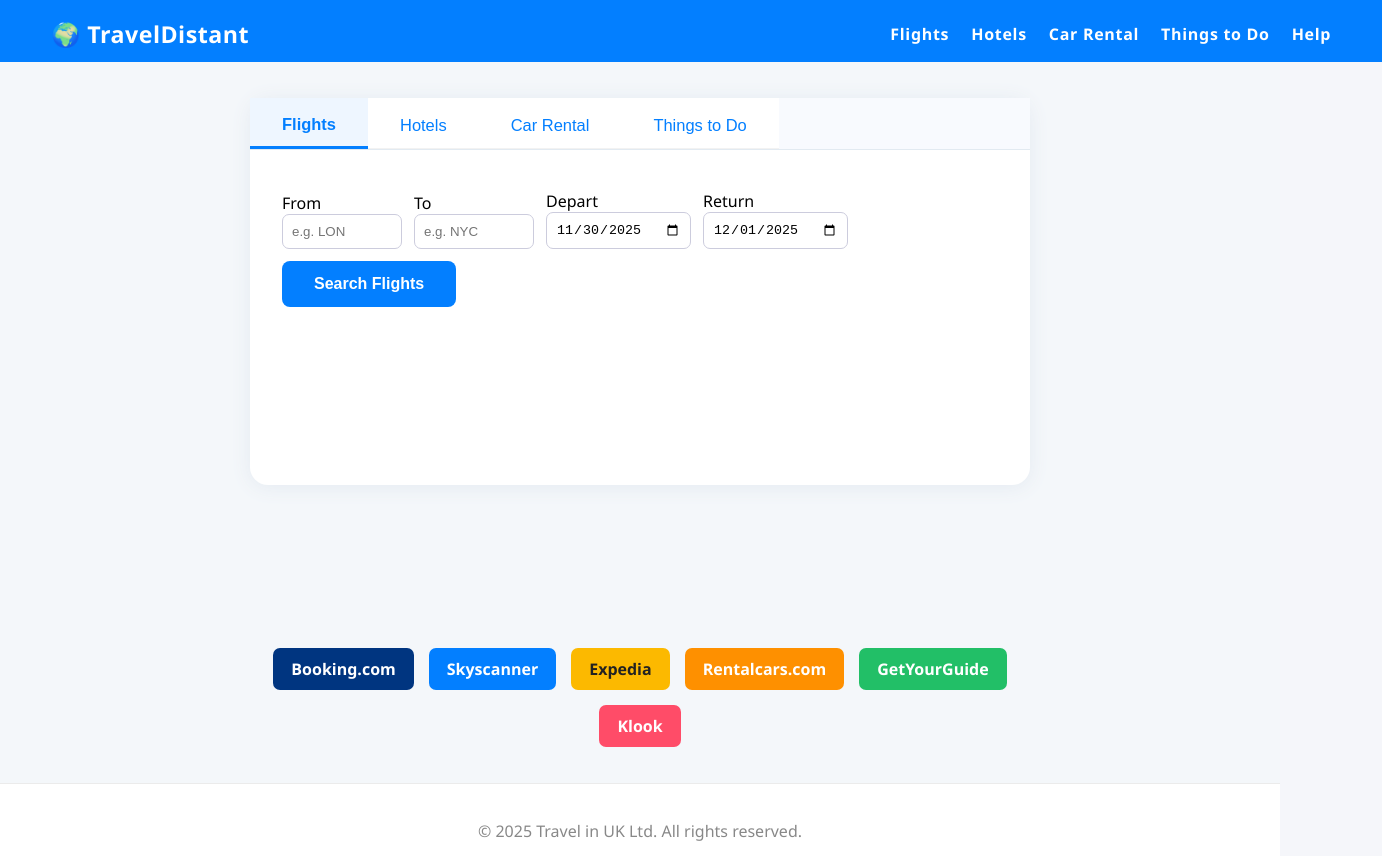
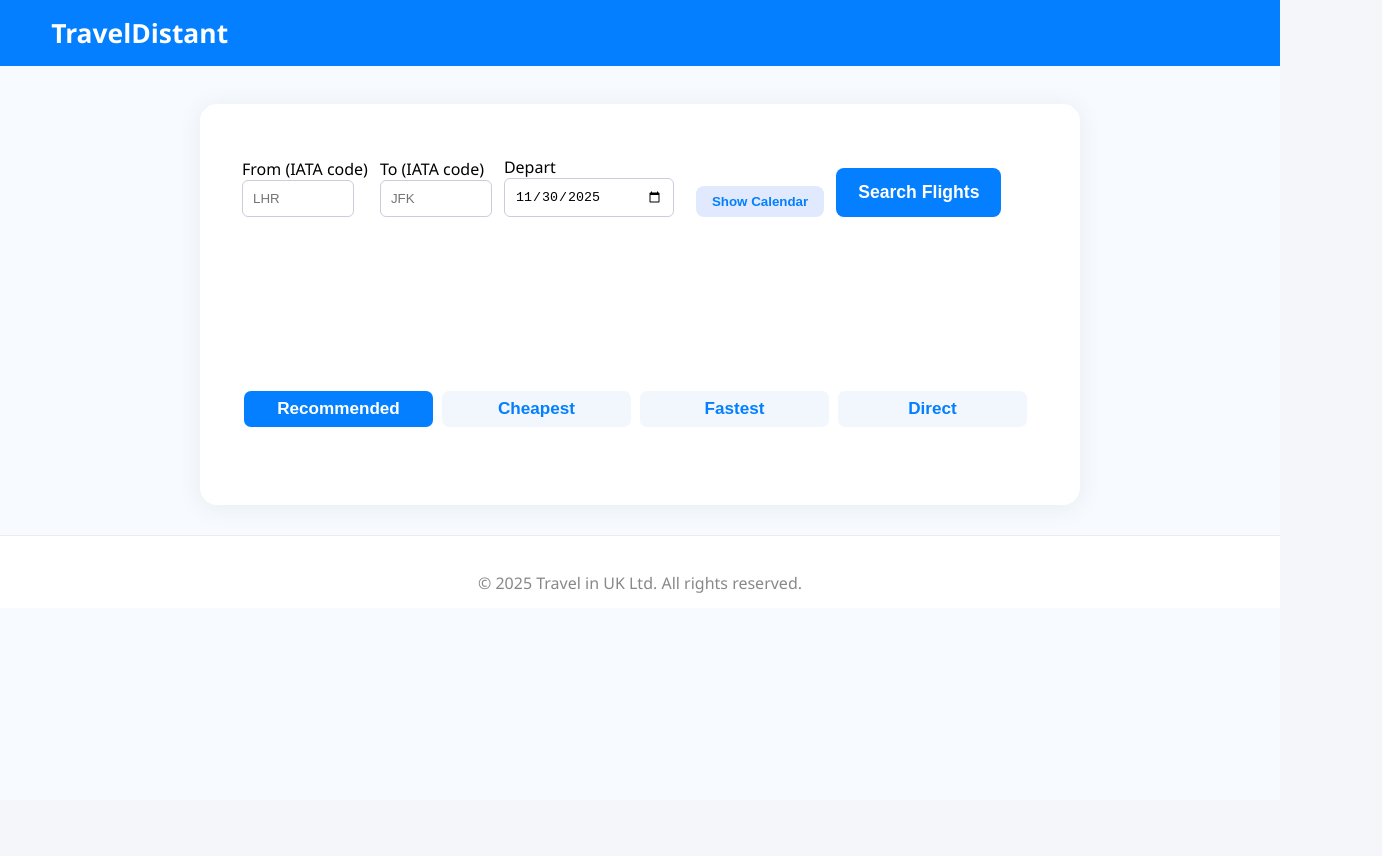
Before and after one commit to shoaib700/traveldistant, a Next.js app: page / in a window 1280 px wide. Shown: the whole page, 1382 px wide, since content can reach past the window. After the commit the page ends 800 px from the top, so only its background shows below. Built offline with nearby package versions, Linux system fonts and the light colour scheme.

Commit message:
Initial commit with full meta-search MVP, calendar pricing, sorting, and more

```diff
--- a/pages/index.js
+++ b/pages/index.js
@@ -1,299 +1,219 @@
-import { useState } from "react";
 import Head from "next/head";
+import { useState, useRef } from "react";
 
-const BOOKING_AID = "YOUR_BOOKING_AID";          // Booking.com
-const SKYSCANNER_ID = "YOUR_SKYSCANNER_ID";      // Skyscanner
-const EXPEDIA_ID = "";                           // Optional: Expedia Partners
-const RENTALCARS_PARTNER = "YOUR_RENTALCARS_ID"; // Rentalcars.com
-const GETYOURGUIDE_PARTNER = "YOUR_GYG_ID";      // GetYourGuide
-const KLOOK_REF = "YOUR_KLOOK_REF";              // Klook
+const TEQUILA_API_KEY = "YOUR_TEQUILA_API_KEY"; // Get yours at https://tequila.kiwi.com/portal
 
-const todayStr = () => new Date().toISOString().slice(0,10);
-const tomorrowStr = () => {
-  const t = new Date();
-  t.setDate(t.getDate() + 1);
-  return t.toISOString().slice(0, 10);
+// Simple date helpers
+const ymStr = (dt) => dt.toISOString().slice(0,7);
+
+export default function Home() {
+  const today = new Date(),
+      tomorrow = new Date(Date.now() + 86400000);
+  const [from, setFrom] = useState("");
+  const [to, setTo] = useState("");
+  const [depart, setDepart] = useState(today.toISOString().slice(0,10));
+  const [calendarMonth, setCalendarMonth] = useState(ymStr(today));
+  const [calendar, setCalendar] = useState([]); // [{date, price}]
+  const [showCalendar, setShowCalendar] = useState(false);
+  const [results, setResults] = useState([]);
+  const [sort, setSort] = useState("recommended"); // recommended|cheapest|fastest|direct
+  const [loading, setLoading] = useState(false);
+
+  // Fetch calendar pricing
+  async function fetchCalendarPrices() {
+    setShowCalendar(true);
+    setCalendar([]); // Reset
+    if (!from || !to || !calendarMonth) return;
+    setLoading(true);
+    // Kiwi: fetch cheapest per each day in month
+    // Use "date_from" as yyyy-mm-01, "date_to" as yyyy-mm-last
+    const [y,m] = calendarMonth.split("-");
+    const lastDay = new Date(+y, +m, 0).getDate();
+    const res = await fetch(`https://tequila-api.kiwi.com/v2/search?fly_from=${from}&fly_to=${to}&date_from=${calendarMonth}-01&date_to=${calendarMonth}-${lastDay}&curr=GBP&limit=31&one_for_city=1&sort=price`, {
+      headers: { apikey: TEQUILA_API_KEY }
+    });
+    const data = await res.json();
+    const dayPrice = {};
+    if (data && data.data) {
+      // For each flight, record min price for that particular day
+      data.data.forEach(f => {
+        const d = f.local_departure.split("T")[0];
+        if (!dayPrice[d] || f.price < dayPrice[d].price)
+          dayPrice[d] = { date:d, price:f.price };
+      });
+    }
+    // Calendar: [{date, price}]
+    setCalendar(Object.values(dayPrice));
+    setLoading(false);
+  }
+
+  // Fetch flights for a specific search
+  async function handleFlightSearch(e) {
+    if (e) e.preventDefault();
+    setResults([]); setLoading(true);
+    const url = `https://tequila-api.kiwi.com/v2/search?fly_from=${from}&fly_to=${to}&dateFrom=${depart}&dateTo=${depart}&curr=GBP&limit=20`;
+    const res = await fetch(url, {
+      headers: { apikey: TEQUILA_API_KEY }
+    });
+    const data = await res.json();
+    setResults(data && data.data ? data.data : []);
+    setLoading(false);
+  }
+
+  // Sorting/filter logic for results
+  const showResults = () => {
+    let res = results.slice();
+    if (sort === "cheapest") res.sort((a,b)=>a.price-b.price);
+    if (sort === "fastest")  res.sort((a,b)=>a.duration.total-b.duration.total);
+    if (sort === "direct")   res = res.filter(f => f.route.length === 1);
+    // "recommended" = default order
+    return res;
   };
 
-export default function Home() {
-  const [tab, setTab] = useState("flights");
-
-  // all search form state
-  const [flightFrom, setFlightFrom] = useState("");
-  const [flightTo, setFlightTo] = useState("");
-  const [flightDepart, setFlightDepart] = useState(todayStr());
-  const [flightReturn, setFlightReturn] = useState(tomorrowStr());
-
-  const [hotelPlace, setHotelPlace] = useState("");
-  const [hotelCheckin, setHotelCheckin] = useState(todayStr());
-  const [hotelCheckout, setHotelCheckout] = useState(tomorrowStr());
-
-  const [carLocation, setCarLocation] = useState("");
-  const [carPick, setCarPick] = useState(todayStr());
-  const [carDrop, setCarDrop] = useState(tomorrowStr());
-
-  const [activityPlace, setActivityPlace] = useState("");
-  const [activityDate, setActivityDate] = useState(todayStr());
-
-  // Generic tab config
-  function tabStyle(active) {
-    return {
-      border: "none",
-      borderBottom: active ? "3px solid #037fff" : "1px solid #f2f2f2",
-      background: active ? "#eef6ff" : "#fff",
-      fontWeight: active ? 700 : 500,
-      fontSize: "1.03rem",
-      color: "#037fff",
-      padding: "17px 32px 12px 32px",
-      cursor: "pointer",
-      outline: 0,
-    };
+  // Click calendar date to pick date and search
+  function pickDay(d) {
+    setDepart(d); setShowCalendar(false); handleFlightSearch();
   }
 
-  // Form handlers (redirect to affiliate with pre-filled fields)
-  function goFlights(e) {
-    e.preventDefault();
-    if (!flightFrom || !flightTo || !flightDepart) return;
-    // Example: Skyscanner affiliate deep link
-    // Docs: https://partners.skyscanner.net/affiliate-tools/tracking-links
-    const url = `https://www.skyscanner.net/transport/flights/${encodeURIComponent(flightFrom)}/${encodeURIComponent(flightTo)}/${flightDepart.replace(/-/g,'')}/${
-      flightReturn ? flightReturn.replace(/-/g,'') : ""
-    }/?associateid=${SKYSCANNER_ID}`;
-    window.open(url, "_blank");
-  }
-  function goHotels(e) {
-    e.preventDefault();
-    if (!hotelPlace || !hotelCheckin || !hotelCheckout) return;
-    // Booking.com affiliate deep link
-    let inDate = new Date(hotelCheckin), outDate = new Date(hotelCheckout);
-    const url = `https://www.booking.com/searchresults.html?aid=${BOOKING_AID}&ss=${encodeURIComponent(hotelPlace)
-      }&checkin_year=${inDate.getFullYear()
-      }&checkin_month=${inDate.getMonth()+1
-      }&checkin_monthday=${inDate.getDate()
-      }&checkout_year=${outDate.getFullYear()
-      }&checkout_month=${outDate.getMonth()+1
-      }&checkout_monthday=${outDate.getDate()}`;
-    window.open(url, "_blank");
-  }
-  function goCars(e) {
-    e.preventDefault();
-    if (!carLocation || !carPick || !carDrop) return;
-    // Rentalcars.com deep link (read their affiliate docs for params)
-    const url = `https://www.rentalcars.com/SearchResults.do?affiliateCode=${RENTALCARS_PARTNER}&dropCity=${encodeURIComponent(carLocation)}&puDay=${carPick.slice(-2)}&puMonth=${carPick.slice(5,7)}&puYear=${carPick.slice(0,4)}&doDay=${carDrop.slice(-2)}&doMonth=${carDrop.slice(5,7)}&doYear=${carDrop.slice(0,4)}`;
-    window.open(url, "_blank");
-  }
-  function goActivities(e) {
-    e.preventDefault();
-    if (!activityPlace || !activityDate) return;
-    // GetYourGuide example; adapt for any best commission provider
-    const url = `https://partner.getyourguide.com/?partner_id=${GETYOURGUIDE_PARTNER}&q=${encodeURIComponent(activityPlace)}&date_from=${activityDate}`;
-    window.open(url, "_blank");
-  }
+  // Voice and city suggest omitted: see previous answer for those features, can be combined with this code
 
   return (
     <>
       <Head>
-        <title>TravelDistant | Compare Flights, Hotels, Cars – Book & Save</title>
-        <meta name="description" content="TravelDistant – Instantly compare flights, hotels, cars, and tours on major brands. Book with one click and get deals via affiliate partners." />
-        {/* Google AdSense */}
-        <script
-          async
-          src="https://pagead2.googlesyndication.com/pagead/js/adsbygoogle.js?client=ca-pub-2203546185229559"
-          crossOrigin="anonymous"
-        ></script>
+        <title>TravelDistant | Cheap Flights Search & Comparison</title>
+        <meta name="description" content="Compare flights, see daily pricing calendar, find cheapest airfares, and filter results by best, cheapest, fastest or direct. Modern, high-revenue meta-search." />
+        {/* ...meta, adsense, og, etc. as before ... */}
       </Head>
-      <div style={{background:"#f4f7fa", minHeight:"100vh", fontFamily:"'Segoe UI',sans-serif"}}>
-        {/* Header */}
-        <header style={{
-          width: "100%",
-          background: "#037fff",
-          color: "#fff",
-          padding: "18px 4vw 12px 4vw",
-          fontWeight:700,
-          letterSpacing:".7px",
-          display:"flex",
-          justifyContent:"space-between",
-          alignItems:"center"
-        }}>
-          <div style={{fontWeight:800, fontSize:"1.45rem", letterSpacing:".5px"}}>
-            <span role="img" aria-label="globe">🌍</span> TravelDistant
-          </div>
-          <nav>
-            <a href="#" style={{color:"#fff", marginRight:22, textDecoration:"none"}}>Flights</a>
-            <a href="#" style={{color:"#fff", marginRight:22, textDecoration:"none"}}>Hotels</a>
-            <a href="#" style={{color:"#fff", marginRight:22, textDecoration:"none"}}>Car Rental</a>
-            <a href="#" style={{color:"#fff", marginRight:22, textDecoration:"none"}}>Things to Do</a>
-            <a href="#" style={{color:"#fff", textDecoration:"none"}}>Help</a>
-          </nav>
+      <div style={{fontFamily:"'Segoe UI',sans-serif", background:"#f7fafe", minHeight:"100vh"}}>
+        <header style={{background:"#037fff", color:"#fff", padding:"15px 4vw"}}>
+          <div style={{fontWeight:900, fontSize:"1.65rem"}}>TravelDistant</div>
         </header>
-
-        {/* Tabs: Flights, Hotels, Cars, Activities */}
-        <div style={{
-          maxWidth:780, background:"#fff", margin:"36px auto 30px auto",
-          borderRadius:18, boxShadow:"0 2px 20px #e4eaf1", padding: "0 0 25px 0"
-        }}>
-          {/* Tab Buttons */}
-          <div style={{display:"flex",borderBottom:"1px solid #e2eaf1", background:"#f8fafe"}}>
-            <button style={tabStyle(tab==="flights")} onClick={()=>setTab("flights")}>Flights</button>
-            <button style={tabStyle(tab==="hotels")} onClick={()=>setTab("hotels")}>Hotels</button>
-            <button style={tabStyle(tab==="cars")} onClick={()=>setTab("cars")}>Car Rental</button>
-            <button style={tabStyle(tab==="activities")} onClick={()=>setTab("activities")}>Things to Do</button>
-          </div>
-          {/* Tabs' Content */}
-          <div style={{padding: "40px 32px", minHeight:230}}>
-            {tab==="flights"&&(
-              <form onSubmit={goFlights} style={{display:"flex", gap:12, flexWrap:"wrap", alignItems:"end"}}>
+        <div style={{maxWidth:880,background:"#fff",margin:"38px auto 20px auto",borderRadius:17,boxShadow:"0 2.5px 22px #e6ecf1",padding:"0 0 30px 0"}}>
+          {/* CALENDAR + SEARCH BAR */}
+          <section style={{padding:"52px 42px 20px 42px", minHeight:210}}>
+            <form onSubmit={handleFlightSearch} style={{display:"flex",gap:12,alignItems:"end"}}>
               <div>
-                  <label>From<br/>
-                    <input placeholder="e.g. LON" value={flightFrom} onChange={e=>setFlightFrom(e.target.value.toUpperCase())}
-                      required style={{width:100,padding:9,borderRadius:7,border:"1px solid #ccd"}} />
+                <label>From (IATA code)<br/>
+                  <input type="text" value={from} onChange={e=>setFrom(e.target.value.toUpperCase())}
+                    required placeholder="LHR" style={{width:90,padding:10,borderRadius:6,border:"1px solid #ccd"}}/>
                 </label>
               </div>
               <div>
-                  <label>To<br/>
-                    <input placeholder="e.g. NYC" value={flightTo} onChange={e=>setFlightTo(e.target.value.toUpperCase())}
-                      required style={{width:100,padding:9,borderRadius:7,border:"1px solid #ccd"}} />
+                <label>To (IATA code)<br/>
+                  <input type="text" value={to} onChange={e=>setTo(e.target.value.toUpperCase())}
+                    required placeholder="JFK" style={{width:90,padding:10,borderRadius:6,border:"1px solid #ccd"}}/>
                 </label>
               </div>
               <div>
                 <label>Depart<br/>
-                    <input type="date" value={flightDepart} onChange={e=>setFlightDepart(e.target.value)}
-                      required style={{width:125,padding:9,borderRadius:7,border:"1px solid #ccd"}} />
+                  <input type="date" value={depart} onChange={e=>setDepart(e.target.value)}
+                    style={{width:148,padding:10,borderRadius:6,border:"1px solid #ccd"}} required/>
                 </label>
               </div>
-                <div>
-                  <label>Return<br/>
-                    <input type="date" value={flightReturn} onChange={e=>setFlightReturn(e.target.value)}
-                      style={{width:125,padding:9,borderRadius:7,border:"1px solid #ccd"}} />
-                  </label>
-                </div>
+              <button type="button" onClick={fetchCalendarPrices}
+                style={{marginLeft:10,padding:"8px 16px",background:"#e0e9fd",border:"none",borderRadius:8,fontWeight:600,color:"#037fff",cursor:"pointer"}}>
+                Show Calendar
+              </button>
               <button type="submit"
                 style={{
-                    background:"#037fff", color:"#fff",
-                    padding:"14px 32px", border:"none",borderRadius:8,
-                    fontWeight:700,fontSize:"1rem",cursor:"pointer"
+                  background:"#037fff",color:"#fff",fontWeight:700,fontSize:"1.1rem",
+                  border:"none",padding:"14px 22px",borderRadius:8,cursor:"pointer"
                 }}>
                 Search Flights
               </button>
             </form>
-            )}
-            {tab==="hotels"&&(
-              <form onSubmit={goHotels} style={{display:"flex", gap:12, flexWrap:"wrap", alignItems:"end"}}>
-                <div>
-                  <label>Place/Hotel<br/>
-                    <input placeholder="e.g. London" value={hotelPlace} onChange={e=>setHotelPlace(e.target.value)}
-                      required style={{width:155,padding:9,borderRadius:7,border:"1px solid #ccd"}} />
-                  </label>
+            {/* Calendar modal */}
+            {showCalendar && (
+              <div style={{
+                position:"fixed",top:0,left:0,right:0,bottom:0,background:"rgba(47,58,77,0.16)",zIndex:50,
+                display:"flex",alignItems:"center",justifyContent:"center"
+              }}
+                onClick={()=>setShowCalendar(false)}
+              >
+                <div style={{
+                  background:"#fff",padding:"32px",borderRadius:14,
+                  boxShadow:"0 2px 14px #d4dcef",maxWidth:500,minWidth:300
+                }} onClick={e=>e.stopPropagation()}>
+                  <div style={{display:"flex",justifyContent:"space-between",marginBottom:6}}>
+                    <input type="month" value={calendarMonth}
+                      onChange={e=>setCalendarMonth(e.target.value)}
+                      style={{fontSize:"1.04rem",fontWeight:600,border:"1px solid #ccd",borderRadius:5,padding:"6px"}}
+                    />
+                    <button onClick={fetchCalendarPrices} style={{marginLeft:12,background:"#e8f2fc",border:"none",borderRadius:5,padding:"6px 15px",fontWeight:600,cursor:"pointer"}}>Refresh</button>
                   </div>
-                <div>
-                  <label>Check-in<br/>
-                    <input type="date" value={hotelCheckin} onChange={e=>setHotelCheckin(e.target.value)}
-                      required style={{width:125,padding:9,borderRadius:7,border:"1px solid #ccd"}} />
-                  </label>
+                  <div style={{margin:"0 0 10px 0",color:"#666"}}>Click a day to pick:</div>
+                  <div style={{
+                    display:"grid",gridTemplateColumns:"repeat(7,1fr)",gap:3
+                  }}>
+                    {Array.from({length: 31}, (_,i)=>{
+                      const d = `${calendarMonth}-${String(i+1).padStart(2,"0")}`;
+                      const c = calendar.find(x=>x.date===d);
+                      return (
+                        <div key={d}
+                          onClick={()=>c && pickDay(c.date)}
+                          style={{
+                            background:c?"#ebf8ea":"#f7f7fa",color:"#263674",
+                            borderRadius:5,padding:8,minHeight:38,margin:1,
+                            cursor:c?"pointer":"default",border:c?"1px solid #12a45f":"1px solid #eee",textAlign:"center",fontWeight:600
+                          }}>
+                          <div>{i+1}</div>
+                          {c && <div style={{fontSize:"0.9em",color:"#26b347"}}>£{c.price}</div>}
                         </div>
-                <div>
-                  <label>Check-out<br/>
-                    <input type="date" value={hotelCheckout} onChange={e=>setHotelCheckout(e.target.value)}
-                      required style={{width:125,padding:9,borderRadius:7,border:"1px solid #ccd"}} />
-                  </label>
-                </div>
-                <button type="submit"
-                  style={{
-                    background:"#12a45f", color:"#fff",
-                    padding:"14px 32px", border:"none",borderRadius:8,
-                    fontWeight:700,fontSize:"1rem",cursor:"pointer"
-                  }}>
-                  Search Hotels
-                </button>
-              </form>
-            )}
-            {tab==="cars"&&(
-              <form onSubmit={goCars} style={{display:"flex", gap:12, flexWrap:"wrap", alignItems:"end"}}>
-                <div>
-                  <label>Pick-up City<br/>
-                    <input placeholder="e.g. Paris" value={carLocation} onChange={e=>setCarLocation(e.target.value)}
-                      required style={{width:155,padding:9,borderRadius:7,border:"1px solid #ccd"}} />
-                  </label>
-                </div>
-                <div>
-                  <label>Pick-up Date<br/>
-                    <input type="date" value={carPick} onChange={e=>setCarPick(e.target.value)}
-                      required style={{width:125,padding:9,borderRadius:7,border:"1px solid #ccd"}} />
-                  </label>
-                </div>
-                <div>
-                  <label>Drop-off Date<br/>
-                    <input type="date" value={carDrop} onChange={e=>setCarDrop(e.target.value)}
-                      required style={{width:125,padding:9,borderRadius:7,border:"1px solid #ccd"}} />
-                  </label>
-                </div>
-                <button type="submit"
-                  style={{
-                    background:"#fe9000", color:"#fff",
-                    padding:"14px 32px", border:"none",borderRadius:8,
-                    fontWeight:700,fontSize:"1rem",cursor:"pointer"
-                  }}>
-                  Search Cars
-                </button>
-              </form>
-            )}
-            {tab==="activities"&&(
-              <form onSubmit={goActivities} style={{display:"flex", gap:12, flexWrap:"wrap", alignItems:"end"}}>
-                <div>
-                  <label>City/Place<br/>
-                    <input placeholder="e.g. Rome" value={activityPlace} onChange={e=>setActivityPlace(e.target.value)}
-                      required style={{width:155,padding:9,borderRadius:7,border:"1px solid #ccd"}} />
-                  </label>
-                </div>
-                <div>
-                  <label>Date<br/>
-                    <input type="date" value={activityDate} onChange={e=>setActivityDate(e.target.value)}
-                      required style={{width:125,padding:9,borderRadius:7,border:"1px solid #ccd"}} />
-                  </label>
-                </div>
-                <button type="submit"
-                  style={{
-                    background:"#eb003e", color:"#fff",
-                    padding:"14px 32px", border:"none",borderRadius:8,
-                    fontWeight:700,fontSize:"1rem",cursor:"pointer"
-                  }}>
-                  Search Things to Do
-                </button>
-              </form>
-            )}
+                      )
+                    })}
                   </div>
                 </div>
-
-        {/* Main Banner Ad */}
-        <div style={{textAlign:"center",margin:"38px 0 16px 0"}}>
-          <ins className="adsbygoogle"
-            style={{ display: "block", textAlign: "center", minHeight: 90 }}
-            data-ad-client="ca-pub-2203546185229559"
-            data-ad-slot="1234567890"
-            data-ad-format="auto"
-            data-full-width-responsive="true"></ins>
-          <script>{`(adsbygoogle = window.adsbygoogle || []).push({});`}</script>
               </div>
-
-        {/* Popular Affiliate Links Row */}
-        <div style={{maxWidth:810,margin:"35px auto 15px auto",display:"flex",gap:15,flexWrap:"wrap",justifyContent:"center"}}>
-          <a href="https://www.booking.com/index.html?aid=YOUR_BOOKING_AID" target="_blank"
-            style={{background:"#003580",color:"white",padding:"10px 18px",borderRadius:7,textDecoration:"none",fontWeight:600}}>Booking.com</a>
-          <a href="https://www.skyscanner.net/?associateid=YOUR_SKYSCANNER_ID" target="_blank"
-            style={{background:"#037fff",color:"white",padding:"10px 18px",borderRadius:7,textDecoration:"none",fontWeight:600}}>Skyscanner</a>
-          <a href="https://www.expedia.com/" target="_blank"
-             style={{background:"#fcb900", color:"#222", padding:"10px 18px", borderRadius:7,textDecoration:"none",fontWeight:600}}>Expedia</a>
-          <a href="https://www.rentalcars.com/?affiliateCode=YOUR_RENTALCARS_ID" target="_blank"
-            style={{background:"#fe9000",color:"white",padding:"10px 18px",borderRadius:7,textDecoration:"none",fontWeight:600}}>Rentalcars.com</a>
-          <a href="https://partner.getyourguide.com/?partner_id=YOUR_GYG_ID" target="_blank"
-              style={{background:"#22bf67",color:"white",padding:"10px 18px",borderRadius:7,textDecoration:"none",fontWeight:600}}>GetYourGuide</a>
-          <a href="https://www.klook.com/affiliate/invite/YOUR_KLOOK_REF" target="_blank"
-            style={{background:"#ff4c68",color:"white",padding:"10px 18px",borderRadius:7,textDecoration:"none",fontWeight:600}}>Klook</a>
+            )}
+          </section>
+          {/* SORT/FILTER TABS */}
+          <div style={{display:"flex",gap:0,margin:"5px 44px 7px 44px"}}>
+            {["recommended","cheapest","fastest","direct"].map(s=>(
+              <button key={s} style={{
+                flex:1, border:"none",background:"#f2f7fe",
+                fontWeight:600,fontSize:"1.07rem",color:sort===s?"#fff":"#037fff",
+                backgroundColor: sort===s ? "#037fff" : "#f2f7fe",padding:"8px 0",borderRadius:7,marginRight:9,cursor:"pointer"
+              }} onClick={()=>setSort(s)}>
+                {s[0].toUpperCase()+s.slice(1)}
+              </button>
+            ))}
           </div>
-
-        {/* Footer */}
+          {/* FLIGHT RESULTS */}
+          <div style={{padding:"5px 42px 36px 42px"}}>
+            {loading && <div>Finding best fares...</div>}
+            {showResults().length > 0 && <section>
+              <h4 style={{fontWeight:700,margin:"0 0 12px 0",color:"#037fff"}}>
+                Flights for {from} → {to} on {depart}
+              </h4>
+              <div style={{display:"flex",gap:16,flexWrap:"wrap"}}>
+                {showResults().map((f,idx)=>(
+                  <div key={idx} style={{
+                    background:"#eef6ff",borderRadius:13,padding:"18px 19px",minWidth:210,boxShadow:"0 2px 10px #ecf0ff"
+                  }}>
+                    <div><b>{f.cityFrom} → {f.cityTo}</b></div>
+                    <div>{new Date(f.local_departure).toLocaleString()} <span style={{color:"#aaa"}}>({f.fly_duration})</span></div>
+                    <div style={{fontSize:"1.07rem",fontWeight:700,padding:"9px 0",color:"#178323"}}>
+                      £{f.price}
+                    </div>
+                    {f.route.length===1 && <div style={{fontSize:"0.98rem",color:"#1cbb82",marginBottom:2}}>Direct</div>}
+                    <button style={{
+                      background:"#037fff",padding:"6px 13px",color:"#fff",
+                      border:"none",borderRadius:8,cursor:"pointer"
+                    }}
+                      onClick={()=>window.open(
+                        `https://www.skyscanner.net/transport/flights/${from}/${to}/${depart.replace(/-/g,"")}/?associateid=YOUR_SKYSCANNER_AFFILIATE_ID`
+                        ,"_blank")}>
+                      Book &rarr;
+                    </button>
+                  </div>
+                ))}
+              </div>
+            </section>}
+          </div>
+        </div>
+        {/* Could now add blog/ads/affiliate links/footer/etc here ... */}
         <footer style={{
-          marginTop:36,
+          marginTop:30,
           textAlign:"center",
           padding:"36px 0 14px 0",
           fontSize:"1rem",
```
Lines whose indentation alone changed are shown as unchanged.
